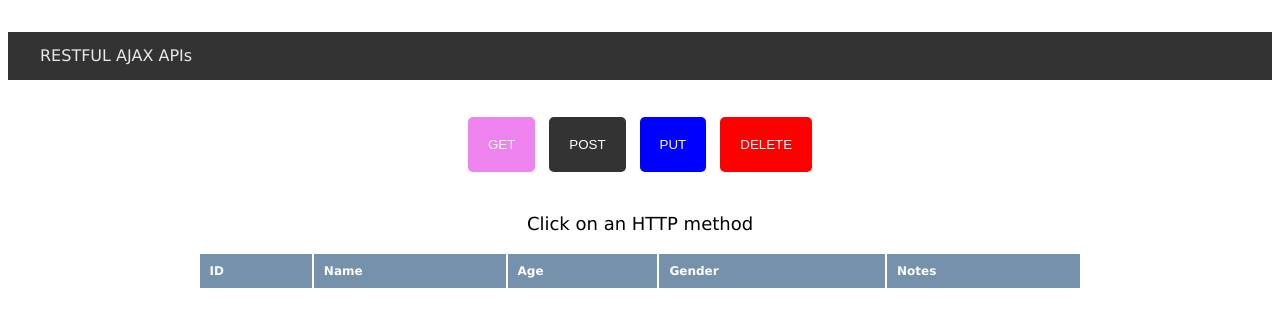
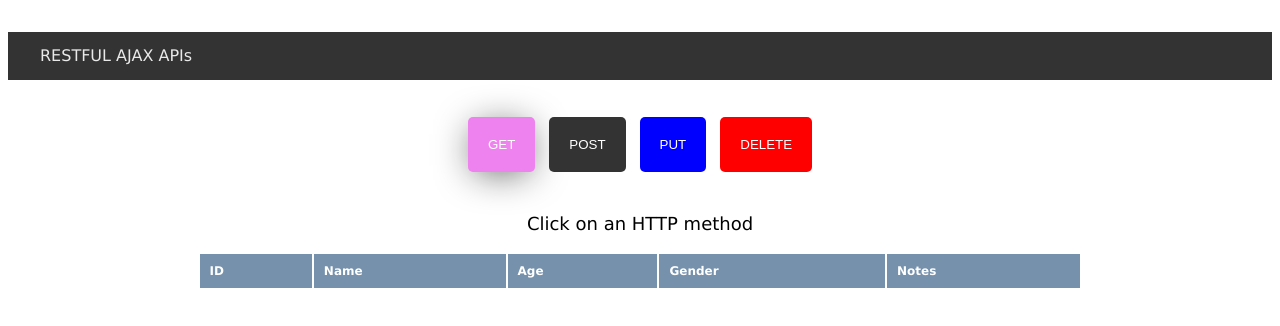
Before and after one commit to ErickChezOCs/AJAX, a plain HTML site: page 1_frontend_XHR/index.html in a window 1280 px wide. In both pictures the pointer is over the button "GET". Drawn offline with Linux system fonts and the light colour scheme.

Commit message:
added shadow on button(little css)

```diff
--- a/1_frontend_XHR/style.css
+++ b/1_frontend_XHR/style.css
@@ -54,6 +54,12 @@ button {
     cursor: pointer;
 }
 
+button:hover {
+    background: rgb(21, 20, 21);
+    -webkit-box-shadow : 0px 5px 40px -10px rgb(0, 0, 0,0.95);
+    box-shadow: 0px 5px 40px -10px rgb(0, 0, 0,0.95);
+    transition: all 0.4s ease 0s;
+}
 
 
 button#get {
```
